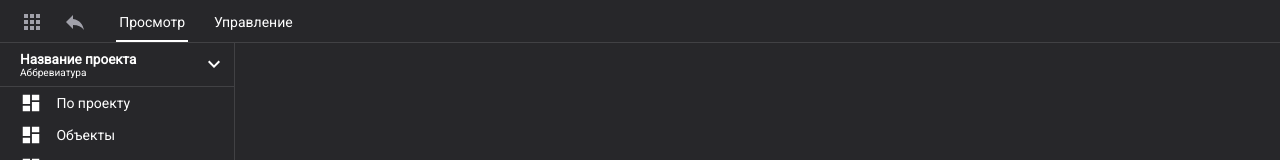
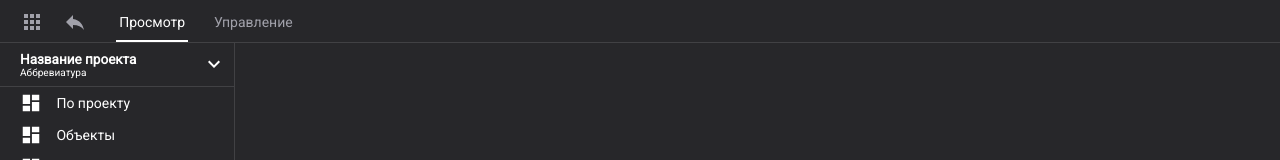
Before and after one commit to Michael3468/7winds-test-task-react, a React (Vite) app: page / in a window 1280 px wide. Shown: the top 160 px of the page. Built offline with nearby package versions, Linux system fonts and the light colour scheme.

Commit message:
refactor(header): change inactive link color

```diff
--- a/src/components/Header/Header.styles.scss
+++ b/src/components/Header/Header.styles.scss
@@ -31,9 +31,11 @@
 
     &-item {
       padding: 0.3rem 0.2rem 0.6rem;
+      color: $color-second;
       cursor: pointer;
 
       &_active {
+        color: $color-main;
         border-bottom: 0.15rem solid $color-main;
       }
     }
--- a/src/index.scss
+++ b/src/index.scss
@@ -18,6 +18,7 @@ body {
 }
 
 a {
+  width: 100%;
   color: $color-main;
   text-decoration: none;
 }
```
